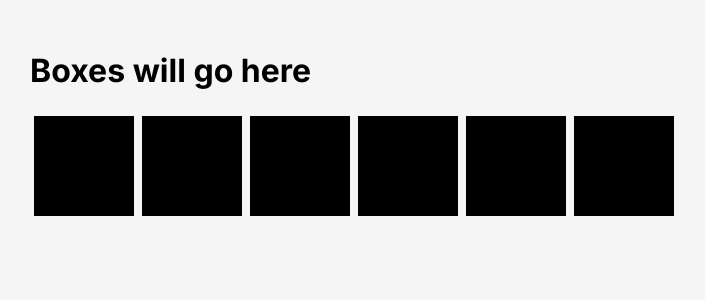
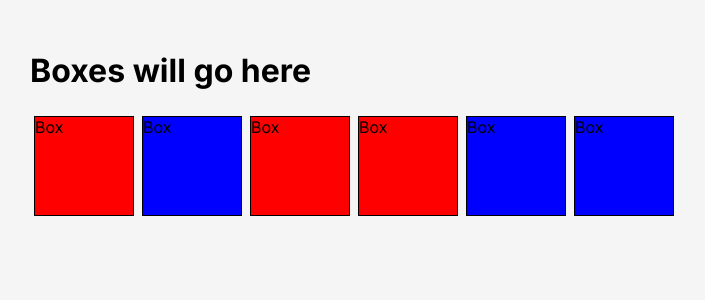
Before and after one commit to Arafat-alim/react-from-scratch, a React (Create React App) app in the folder react-official-fundamentals/: page / in a window 1280 px wide. Shown: the top 300 px of the page, without its empty margins (286-991 px from the left). Built offline with nearby package versions, Linux system fonts and the light colour scheme.

Commit message:
dynamic color changing

```diff
--- a/react-official-fundamentals/src/components/Box.jsx
+++ b/react-official-fundamentals/src/components/Box.jsx
@@ -1,5 +1,12 @@
 import React from "react";
 
 export default function Box(props) {
-  return <div>{/* {props.on ? "Yipee" : "OOPS!"} */}</div>;
+  const styles = {
+    backgroundColor: props.on === true ? "red" : "blue",
+  };
+  return (
+    <div style={styles} className="box--element">
+      Box
+    </div>
+  );
 }
--- a/react-official-fundamentals/src/components/BoxParent.jsx
+++ b/react-official-fundamentals/src/components/BoxParent.jsx
@@ -11,15 +11,17 @@ export default function BoxParent(props) {
     backgroundColor: props.darkMode ? "#ccc" : "#000",
   };
 
-  const boxes = box.map((item) => (
-    <div style={styles} className="box--element" key={item.id}>
-      Box {item.id}
-    </div>
-  ));
+  //   const boxes = box.map((item) => (
+  //     <div style={styles} className="box--element" key={item.id}>
+  //       Box {item.id}
+  //     </div>
+  //   ));
+
+  const boxElemeent = box.map((item) => <Box on={item.on} key={item.id} />);
   return (
     <div className="box">
       <h1>Boxes will go here</h1>
-      {boxes}
+      {boxElemeent}
     </div>
   );
 }
```
